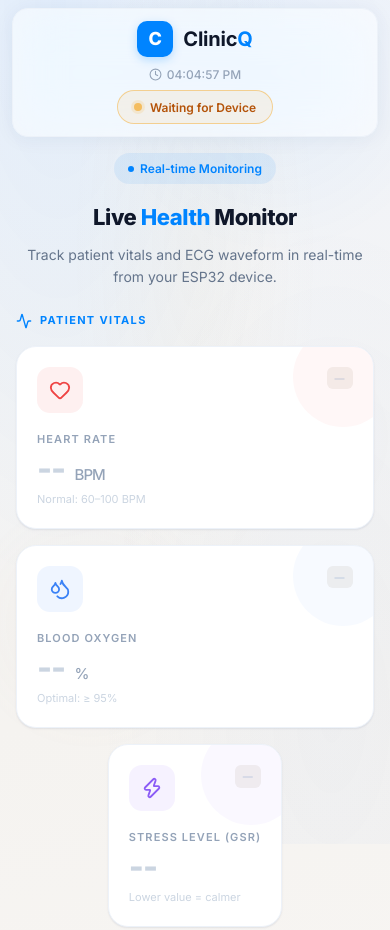
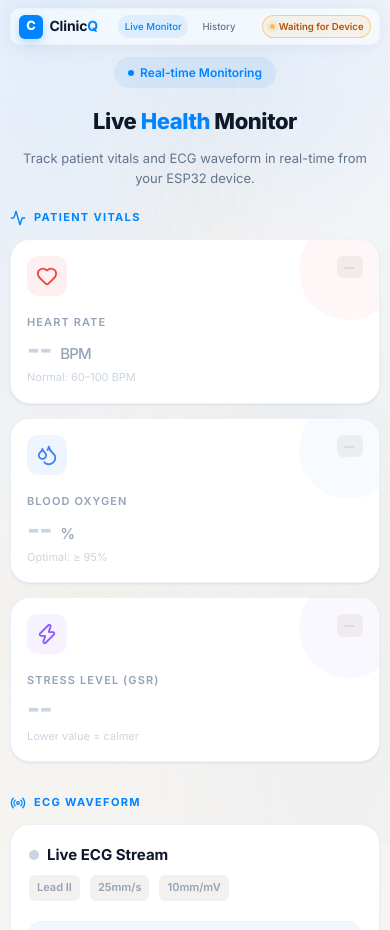
Before and after one commit to heresshashank/clinicq-health-monitor, a website: page index.html in a window 390 px wide. Shown: the top 930 px of the page. Drawn offline with nearby package versions, Linux system fonts and the light colour scheme; no server answers.

Commit message:
mobile optimization & responsiveness

```diff
--- a/index.html
+++ b/index.html
@@ -866,23 +866,11 @@
 
             .vitals-grid .vital-card:last-child {
                 grid-column: 1 / -1;
-                max-width: 50%;
-                justify-self: center;
+                max-width: 100%;
             }
 
             .vital-value {
                 font-size: 2.25rem;
-            }
-
-            .header-bar {
-                border-radius: 16px;
-                flex-direction: column;
-                gap: 0.5rem;
-                padding: 0.75rem 1rem;
-            }
-
-            .header-center {
-                display: none;
             }
 
             .ecg-meta {
@@ -904,13 +892,55 @@
             }
 
             .page-hero {
-                margin-bottom: 2rem;
+                margin-bottom: 1.5rem;
+            }
+        }
+
+        @media (max-width: 768px) {
+            .header-bar {
+                border-radius: 14px;
+                padding: 0.5rem 0.875rem;
+            }
+
+            .logo-icon {
+                width: 30px;
+                height: 30px;
+                font-size: 0.95rem;
+                border-radius: 8px;
+            }
+
+            .logo-text {
+                font-size: 1.05rem;
+            }
+
+            .nav-pill {
+                padding: 0.375rem 0.75rem;
+                font-size: 0.7rem;
+            }
+
+            .status-badge {
+                font-size: 0.625rem;
+                padding: 0.25rem 0.5rem;
+            }
+
+            .live-clock {
+                font-size: 0.65rem;
+            }
+
+            .live-clock svg {
+                width: 11px;
+                height: 11px;
+            }
+
+            .header-right {
+                gap: 0.4rem;
             }
         }
 
         @media (max-width: 600px) {
             .vitals-grid {
                 grid-template-columns: 1fr;
+                gap: 0.875rem;
             }
 
             .vitals-grid .vital-card:last-child {
@@ -918,31 +948,70 @@
             }
 
             .dashboard-container {
-                padding: 1rem;
+                padding: 1rem 0.875rem 2rem;
             }
 
             header {
-                padding: 0.5rem 0.75rem 0;
+                padding: 0.5rem 0.625rem 0;
+            }
+
+            .header-bar {
+                border-radius: 12px;
+                padding: 0.4rem 0.625rem;
+                gap: 0;
+            }
+
+            .logo-group {
+                gap: 0.4rem;
+            }
+
+            .logo-icon {
+                width: 26px;
+                height: 26px;
+                font-size: 0.85rem;
+                border-radius: 7px;
+            }
+
+            .logo-text {
+                font-size: 0.95rem;
+            }
+
+            .nav-pill {
+                padding: 0.3rem 0.5rem;
+                font-size: 0.65rem;
+            }
+
+            .status-badge {
+                font-size: 0.6rem;
+                padding: 0.2rem 0.4rem;
+                gap: 0.25rem;
+            }
+
+            .status-dot {
+                width: 5px;
+                height: 5px;
+            }
+
+            .live-clock {
+                display: none;
             }
 
             .vital-card {
                 padding: 1.25rem;
             }
 
-            .ecg-container {
-                padding: 1.25rem;
+            .vital-icon {
+                width: 40px;
+                height: 40px;
+                border-radius: 11px;
             }
 
             .vital-value {
                 font-size: 2rem;
             }
 
-            .page-hero h1 {
-                font-size: 1.375rem;
-            }
-
-            .page-hero {
-                margin-bottom: 1.5rem;
+            .ecg-container {
+                padding: 1.125rem;
             }
 
             .ecg-chart-wrapper {
@@ -952,18 +1021,64 @@
             .ecg-header {
                 flex-direction: column;
                 align-items: flex-start;
-                gap: 0.75rem;
+                gap: 0.5rem;
             }
 
-            .header-right {
-                flex-direction: column;
-                gap: 0.375rem;
+            .page-hero h1 {
+                font-size: 1.375rem;
+            }
+
+            .page-hero p {
+                font-size: 0.8125rem;
+            }
+
+            .page-hero {
+                margin-bottom: 1.25rem;
+            }
+
+            .section-header {
+                margin-bottom: 0.75rem;
             }
 
             .bg-decor .dot-grid,
             .bg-decor .dot-grid-2,
             .bg-decor .cross {
                 display: none;
+            }
+        }
+
+        @media (max-width: 400px) {
+            .header-bar {
+                border-radius: 10px;
+                padding: 0.35rem 0.5rem;
+            }
+
+            .logo-icon {
+                width: 24px;
+                height: 24px;
+                font-size: 0.8rem;
+                border-radius: 6px;
+            }
+
+            .logo-text {
+                font-size: 0.875rem;
+            }
+
+            .nav-pill {
+                padding: 0.25rem 0.4rem;
+                font-size: 0.6rem;
+            }
+
+            .vital-value {
+                font-size: 1.75rem;
+            }
+
+            .vital-card {
+                padding: 1rem;
+            }
+
+            .dashboard-container {
+                padding: 0.75rem 0.625rem 1.5rem;
             }
         }
 
```
Also changed, not shown: history.html (+150 -5 lines).
